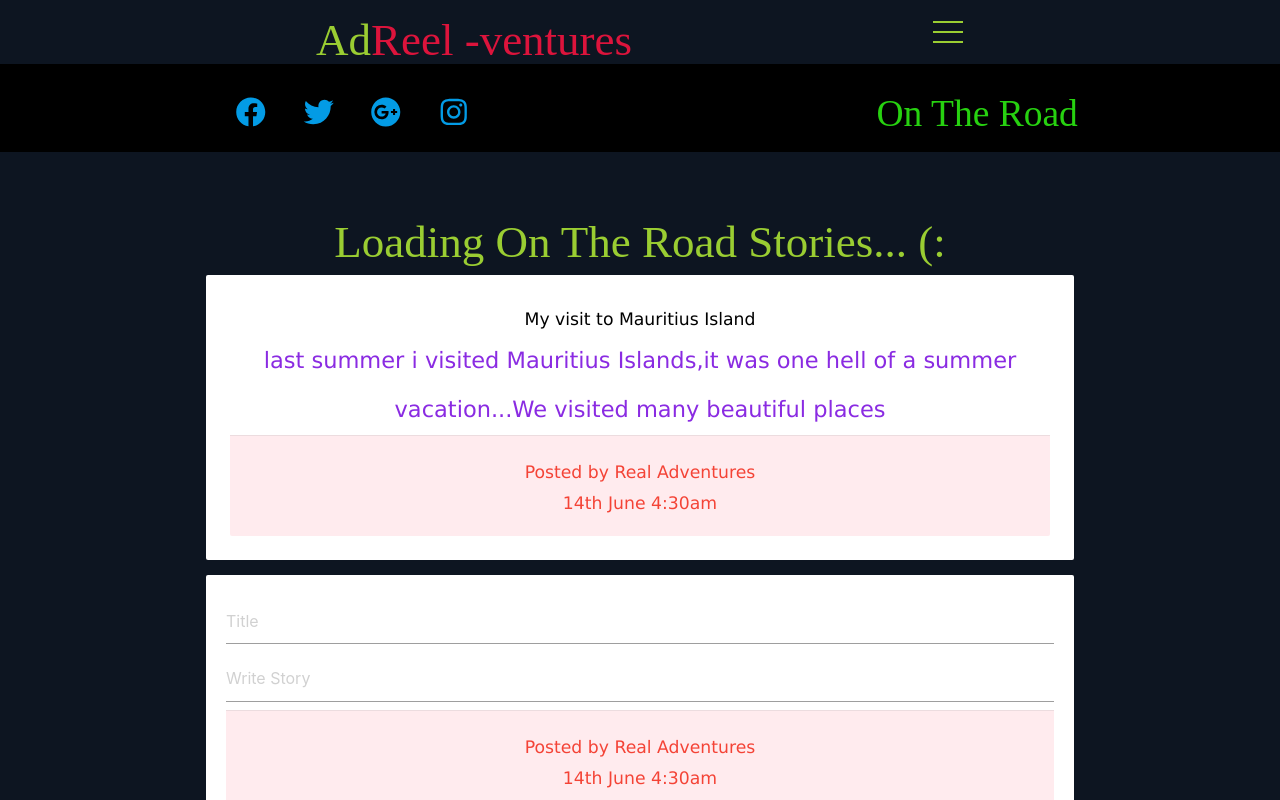
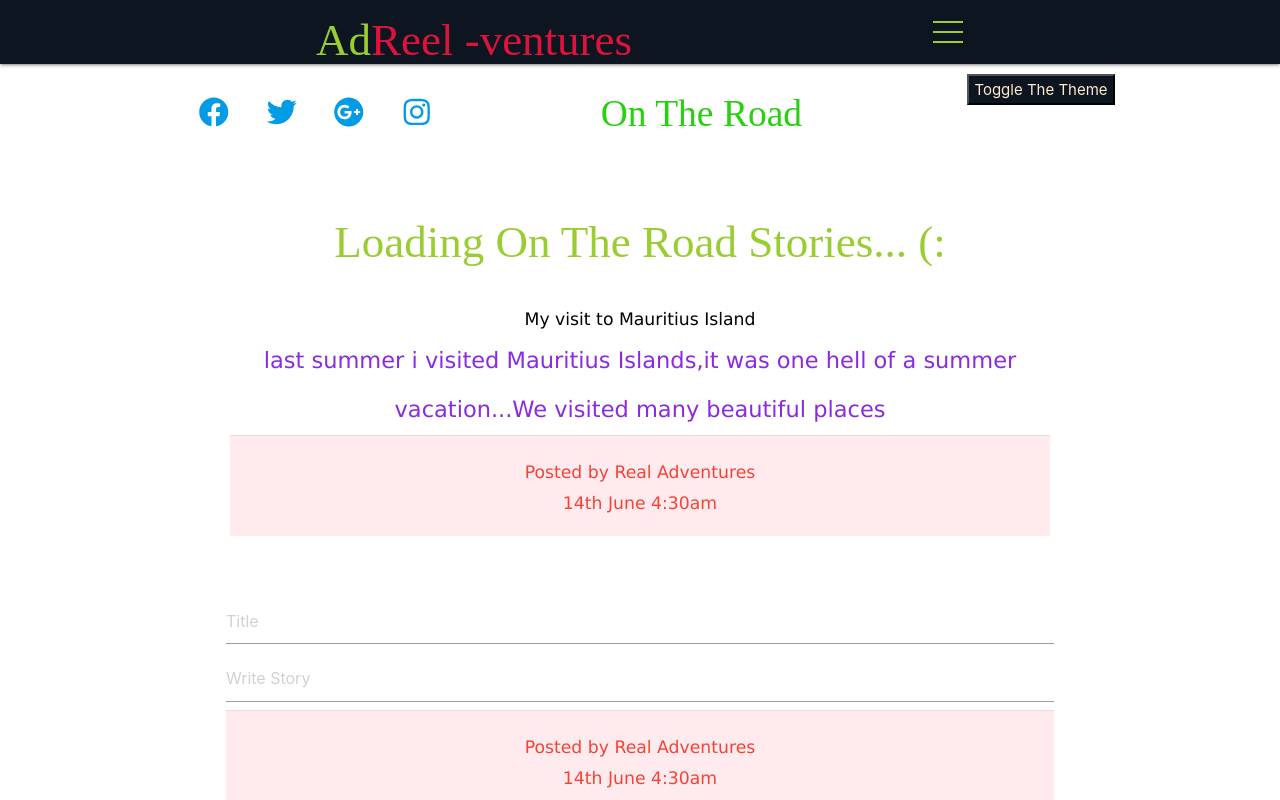
Before and after one commit to MeryAmun/RealAdventures, a React (Create React App) app: page /Stories in a window 1280 px wide. Shown: the top 800 px of the page. Built offline with nearby package versions, Linux system fonts and the light colour scheme; a web font is replaced by a local one.

Commit message:
adding contexts

```diff
--- a/package.json
+++ b/package.json
@@ -14,7 +14,8 @@
     "react-redux": "^7.2.0",
     "react-router-dom": "^5.2.0",
     "react-scripts": "3.4.1",
-    "redux": "^4.0.5"
+    "redux": "^4.0.5",
+    "uuid": "^8.2.0"
   },
   "scripts": {
     "start": "react-scripts start",
--- a/src/App.css
+++ b/src/App.css
@@ -2,7 +2,7 @@
 
 .App {
   text-align: center;
-  background: black;
+  /*background: black;*/
   background-position: top;
   color: aliceblue;
 
@@ -162,7 +162,7 @@ margin-top: 10px;
 .icono {
   display: flex;
   flex-direction: row;
-  justify-content: space-around;
+  justify-content: space-evenly;
 }
 
 .icons {
@@ -436,16 +436,7 @@ img {
 
 }
 
-/*.container {
-  width: 30vw;
- text-align: start;
- padding: 20px;
-  background: aliceblue;
-  color: blueviolet;
-  border: 2px solid blueviolet;
-  margin-top: 20px;
-  margin-bottom: 10px;
-}*/
+
 .contact-us {
   font-size: 1.5rem;
   font-family:  'Verdana', sans-serif;
@@ -597,7 +588,7 @@ background: #0d1521;
 /* Destination Page On Construction*/
 
 .destination {
-  background: #0d1521;
+  /*background: #0d1521;*/
   height: 70%;
   width: 100%;
   padding: 20px;
@@ -774,7 +765,7 @@ background: #0d1521;
 /* Stories Route*/
 
 .container2 {
-  background: #0d1521;
+  /*background: #0d1521;*/
   height: 100%;
   width: 100%;
   padding-top: 10px;
@@ -792,11 +783,9 @@ background: #0d1521;
 .tiex {
   font-family:  'Verdana', sans-serif;
   color:yellowgreen;
-  background: #0d1521;
   font-size: 1rem;
   padding: 8px;
   border-radius: 15px;
-  background: #0d1521;
   margin-left: 15px;
   margin-top: 10px;
   margin-bottom: 10px;
@@ -811,7 +800,7 @@ background: #0d1521;
 }
 
 .container3 {
-  background: #0d1521;
+
   height: 100vh;
   margin-top: 20px;
   padding-top: 10px;
@@ -829,7 +818,7 @@ background: #0d1521;
 .center2 {
   font-size: 1.5rem;
   font-family:  'Verdana', sans-serif;
-  color: blueviolet;
+  color: white;
 
 }
 
@@ -839,3 +828,12 @@ form {
   width: 100%;
 
 }
+
+.theme {
+  cursor: pointer;
+  padding: 5px;
+  color: blanchedalmond;
+  background: #0d1521;
+  margin-top: 10px;
+
+}
--- a/src/App.js
+++ b/src/App.js
@@ -10,33 +10,39 @@ import Events from './components/Events'
 import Stories from './components/Stories';
 import Story from './components/Story';
 import Loader from  './loader/loader'
-//import AddStory from './components/addStory';
-
+import ThemeContextProvider from './contexts/ThemeContext';
 
 
 
 class App extends Component {
 
+  //static contextType = ThemeContext;
 
   render() {
+   // console.log(this.context)
+   // const {isLightTheme, light, dark} = this.context;
+   //  const theme = isLightTheme ? light : dark
     return (
 
       <BrowserRouter>
+      <ThemeContextProvider>
+
       <div className="App">
       <Events />
      <Loader />
        <Icons />
+
        <Switch>
       <Route  exact path='/' component={Home} />
       <Route path='/about' component={About} />
   <Route path='/blog' component={Destinations} />
   <Route path='/contact' component={Contact} />
-  <Route  path='/stories' component={Stories} />
+  <Route  path='/Stories' component={Stories} />
   <Route  path='/:story_id/' component={Story} />
+  <Route  path='/StoryList/' component={Stories} />
      </Switch>
-
-
-</div>
+    </div>
+    </ThemeContextProvider>
 
       </BrowserRouter>
     );
--- a/src/actions/storyAction.js
+++ b/src/actions/storyAction.js
@@ -1,7 +1,7 @@
 export const deleteStory = (id) => {
     return {
         type: 'DELETE_STORY',
-        id: id
+       payload: id
     }
 };
 
--- a/src/components/Icons.js
+++ b/src/components/Icons.js
@@ -1,4 +1,5 @@
 import React from 'react'
+import ThemeToggle from '../components/ThemeToggle'
 
 
 
@@ -17,6 +18,8 @@ const Icons = () => {
               <div>
               <h3 className="texi">On The Road</h3>
               </div>
+              <div><ThemeToggle/></div>
+
              </div>
 
     )
--- a/src/components/Story.js
+++ b/src/components/Story.js
@@ -1,7 +1,10 @@
 import React, {Component} from 'react'
 import {connect} from 'react-redux'
-import AddStory from './addStory'
+//import AddStory from './addStory'
 import {deleteStory} from '../actions/storyAction'
+import {ThemeContext} from '../contexts/ThemeContext';
+//import Stories from './components/Stories'
+
 
 
 
@@ -14,15 +17,19 @@ class Story extends Component {
         this.props.history.push('/stories');
           }
 
+static contextType = ThemeContext;
 
-    render() {
+ render() {
+     const {isLightTheme, light, dark} = this.context;
+     const theme = isLightTheme ? light : dark
+     //console.log(this.context)
         //console.log(this.props)
         const story = this.props.story ? (
-        <div className="container center">
-        <div className="card z-depth-0 ">
-    <h4 className="card-action red lighten-5 red-text ">{this.props.story.title}</h4>
+        <div className="container center" style={{background:theme.bg}}>
+        <div>
+    <h4>{this.props.story.title}</h4>
     <p className="">{this.props.story.body}</p>
-    <div className="card-action red lighten-5 red-text">
+    <div>
     <h6>Posted by Real Adventures</h6>
 <h6> 14th June 4:30am</h6>
 </div>
@@ -33,8 +40,7 @@ class Story extends Component {
             </div>
             </div>
         ) : (
-        <div className="story2 center">
-            <h3>Loading Stories...</h3></div>
+        null
         )
         return (
    <div>
@@ -48,7 +54,9 @@ class Story extends Component {
 </div>
  <footer className="foot"><h4> Reel Adventures 2020&copy;</h4></footer>
      </div>
+
         )
+
     }
 }
 
--- /dev/null
+++ b/src/components/ThemeToggle.js
@@ -0,0 +1,16 @@
+import React, { Component } from 'react';
+import { ThemeContext } from '../contexts/ThemeContext'
+
+
+class ThemeToggle extends Component {
+
+    static contextType = ThemeContext
+    render() {
+        const {toggleTheme} = this.context;
+        return (
+            <button className='theme' onClick={toggleTheme}>Toggle The Theme</button>
+         );
+    }
+}
+
+export default ThemeToggle;
--- /dev/null
+++ b/src/contexts/ThemeContext.js
@@ -0,0 +1,29 @@
+import React, { Component, createContext } from 'react'
+
+export const ThemeContext = createContext();
+
+class ThemeContextProvider extends Component {
+    state = {
+        isLightTheme: true,
+        light:{text:'#sss', ui: '#ddd', bg: '#eee'},
+        dark: {text: '#ddd', ui: '#555', bg:'#050201'}
+     }
+
+     //setting up context updater
+     toggleTheme = () => {
+        this.setState({
+            isLightTheme: !this.state.isLightTheme
+        });
+
+}
+    render() {
+        return (
+            <ThemeContext.Provider value={{...this.state, toggleTheme: this.toggleTheme}}>
+{this.props.children}
+
+            </ThemeContext.Provider>
+         );
+    }
+}
+
+export default ThemeContextProvider
```
Also changed, not shown: src/components/StoryList.js (added, +39 -0 lines), 1 other file (tests, documents, lock files or other folders).
